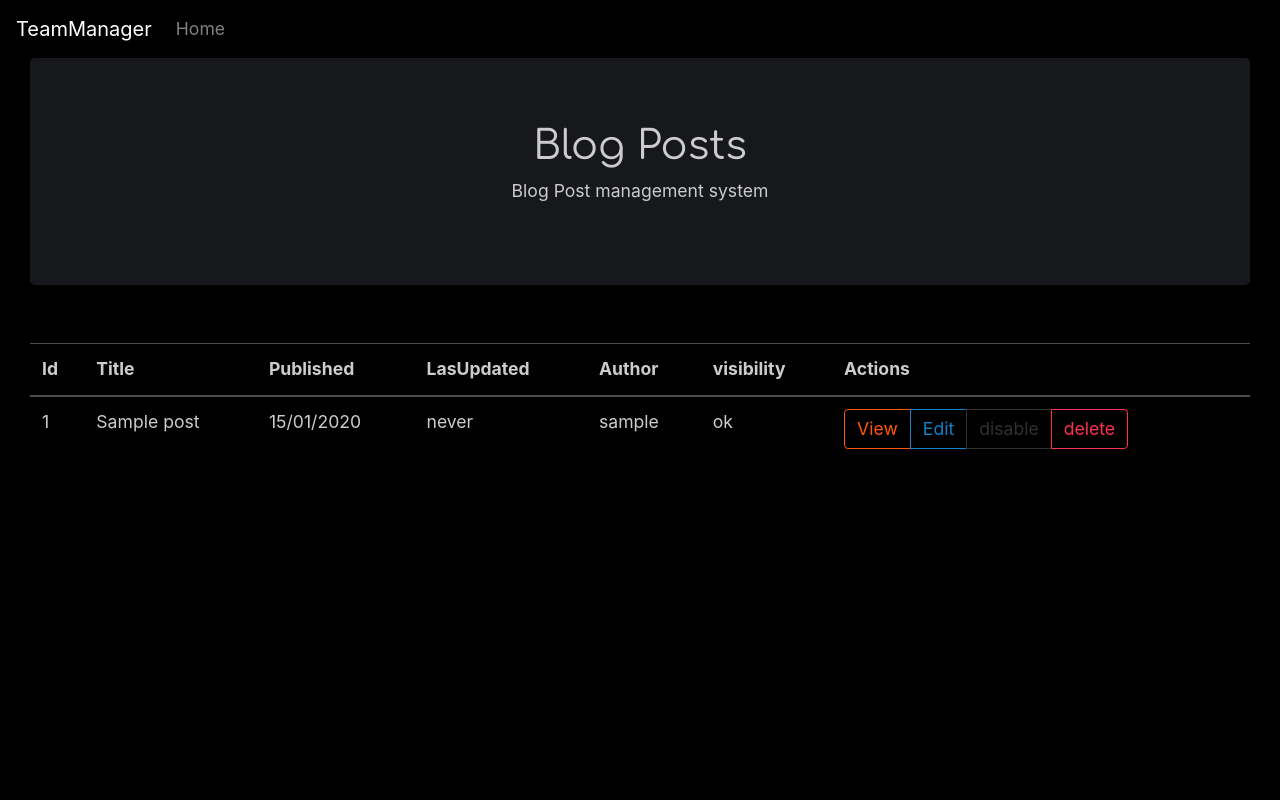
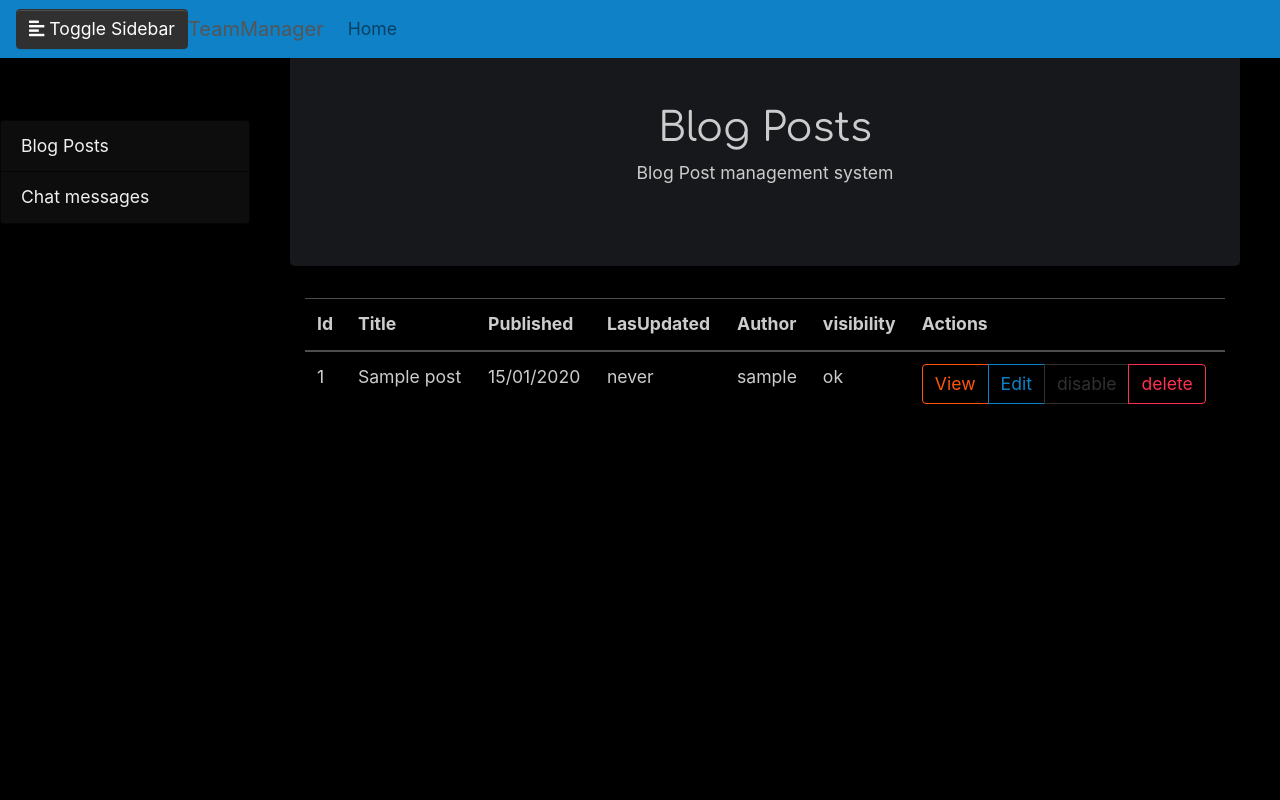
Before and after one commit to 12rambau/team-manager, a Symfony app: template templates/blog/adminIndex.html.twig in a window 1280 px wide. Run offline with Twig, Linux system fonts and the light colour scheme; the template is opened without the code that fills it: most values are stand-ins (such as "Sample title", 1, 10 or a date in 2020); some libraries are stand-ins or nearby versions.

Commit message:
sidebar add

```diff
--- /dev/null
+++ b/public/css/admin/style.css
@@ -0,0 +1,61 @@
+/* ---------------------------------------------------
+    SIDEBAR STYLE
+----------------------------------------------------- */
+#sidebar {
+    width: 250px;
+    position: fixed;
+    top: 0;
+    left: 0;
+    height: 100vh;
+    z-index: 999;
+    transition: all 0.3s;
+    margin-top: 15vh;
+}
+
+#sidebar.active {
+    margin-left: -250px;
+}
+
+/* ---------------------------------------------------
+    CONTENT STYLE
+----------------------------------------------------- */
+
+#content {
+    width: calc(100% - 250px);
+    padding: 40px;
+    min-height: 100vh;
+    transition: all 0.3s;
+    position: absolute;
+    top: 0;
+    right: 0;
+}
+
+#content.active {
+    width: 100%;
+}
+
+/* ---------------------------------------------------
+    MEDIAQUERIES
+----------------------------------------------------- */
+
+@media (max-width: 768px) {
+    #sidebar {
+        margin-left: -250px;
+    }
+    #sidebar.active {
+        margin-left: 0;
+    }
+    #content {
+        width: 100%;
+    }
+    #content.active {
+        width: calc(100% - 250px);
+    }
+    #sidebarCollapse span {
+        display: none;
+    }
+}
+
+body{
+    padding-top:   200px;
+}
--- a/src/Route/AdminRouting.yaml
+++ b/src/Route/AdminRouting.yaml
@@ -29,3 +29,6 @@ admin-blog-activate:
 admin-blog-view:
     path: /{slug}/view
     controller: App\Controller\BlogController::adminView
+
+admin-chat-index:
+    path: /chat/index
--- a/templates/admin.layout.html.twig
+++ b/templates/admin.layout.html.twig
@@ -1,13 +1,69 @@
-{% extends 'base.html.twig' %}
+{#{% extends 'base.html.twig' %}
 
 {% block stylesheets %}
     {{ parent() }}
     <link rel="stylesheet" href="{{ asset('css/theme/admin.css') }}" type="text/css"/>
+    <link rel="stylesheet" href="{{ asset('css/admin/style.css') }}" type="text/css"/>
 {% endblock %}
 
 
 {% block navbar %}
-<nav class="navbar sticky-top navbar-expand-lg navbar-dark bg-dark">
+<div class="wrapper">
+    <!-- Sidebar -->
+    <nav id="sidebar" class="active">
+        <div class="sidebar-header">
+        <h3>Bootstrap Sidebar</h3>
+        </div>
+        <ul class="list-unstyled components">
+            <p>Dummy Heading</p>
+            <li class="active">
+                <a href="#homeSubmenu" data-toggle="collapse" aria-expanded="false" class="dropdown-toggle">Home</a>
+                <ul class="collapse list-unstyled" id="homeSubmenu">
+                    <li>
+                        <a href="#">Home 1</a>
+                    </li>
+                    <li>
+                        <a href="#">Home 2</a>
+                    </li>
+                    <li>
+                        <a href="#">Home 3</a>
+                    </li>
+                </ul>
+            </li>
+            <li>
+                <a href="#">About</a>
+            </li>
+            <li>
+                <a href="#pageSubmenu" data-toggle="collapse" aria-expanded="false" class="dropdown-toggle">Pages</a>
+                <ul class="collapse list-unstyled" id="pageSubmenu">
+                    <li>
+                        <a href="#">Page 1</a>
+                    </li>
+                    <li>
+                        <a href="#">Page 2</a>
+                    </li>
+                    <li>
+                        <a href="#">Page 3</a>
+                    </li>
+                </ul>
+            </li>
+            <li>
+                <a href="#">Portfolio</a>
+            </li>
+            <li>
+                <a href="#">Contact</a>
+            </li>
+        </ul>
+    </nav>
+</div>
+{% endblock %}
+
+{% block body %}
+    <nav class="navbar navbar-expand-lg navbar-dark bg-dark">
+        <button type="button" id="sidebarCollapse" class="btn btn-secondary">
+            <i class="fas fa-align-left"></i>
+            <span>Toggle Sidebar</span>
+        </button>
         <a class="navbar-brand" href="#">TeamManager</a>
         <button class="navbar-toggler" type="button" data-toggle="collapse" data-target="#navbarNavAltMarkup" aria-controls="navbarNavAltMarkup" aria-expanded="false" aria-label="Toggle navigation">
         <span class="navbar-toggler-icon"></span>
@@ -33,13 +89,104 @@
             {% endif %}
         </div>
     </nav>
-{% endblock %}
 
-{% block body %}
-    <div class="container-fluid">
-        <div class="col-12">
+    <div class="row">
         {% block content %}
         {% endblock %}
     </div>
+{% endblock %}
+
+{% block javascripts %}
+    {{ parent() }}
+
+    <script type="text/javascript">
+
+    $(document).ready(function () {
+
+    $("#sidebar").mCustomScrollbar({
+         theme: "minimal"
+    });
+
+    $('#sidebarCollapse').on('click', function () {
+        // open or close navbar
+        $('#sidebar').toggleClass('active');
+        // close dropdowns
+        $('.collapse.in').toggleClass('in');
+        // and also adjust aria-expanded attributes we use for the open/closed arrows
+        // in our CSS
+        $('a[aria-expanded=true]').attr('aria-expanded', 'false');
+    });
+
+});
+
+    </script>
+
+    {% endblock %}#}
+
+{% extends 'base.html.twig' %}
+
+{% block stylesheets %}
+
+    {{ parent() }}
+
+    <link rel="stylesheet" href="{{ asset('css/theme/admin.css') }}" type="text/css"/>
+    <link rel="stylesheet" href="{{ asset('css/admin/style.css') }}" type="text/css"/>
+{% endblock %}
+
+
+
+ {% block sidebar %}
+    <!-- Sidebar Holder -->
+    <nav id="sidebar">
+        <ul class="list-group">
+            <li class="list-group-item"><a href="{{ path('admin-blog-index') }}">Blog Posts</a></li>
+            <li class="list-group-item"><a href="{{ path('admin-chat-index') }}">Chat messages</a></li>
+        </ul>
+    </nav>
+{% endblock %}
+
+{% block navbar %}
+    <nav class="navbar fixed-top navbar-expand-lg navbar-light bg-info">
+        <button type="button" id="sidebarCollapse" class="btn btn-secondary">
+            <i class="fas fa-align-left"></i>
+            <span>Toggle Sidebar</span>
+        </button>
+        <a class="navbar-brand" href="#">TeamManager</a>
+        <button class="navbar-toggler" type="button" data-toggle="collapse" data-target="#navbarNavAltMarkup" aria-controls="navbarNavAltMarkup" aria-expanded="false" aria-label="Toggle navigation">
+            <span class="navbar-toggler-icon"></span>
+        </button>
+        <div class="collapse navbar-collapse" id="navbarNavAltMarkup">
+            <div class="navbar-nav mr-auto">
+                <a class="nav-item nav-link" href="#">Home</a>
             </div>
+        </div>
+    </nav>
 {% endblock %}
+
+{% block javascripts %}
+    {{ parent() }}
+
+    <script type="text/javascript">
+
+        $(document).ready(function () {
+
+            $("#sidebar").mCustomScrollbar({
+                theme: "minimal"
+            });
+
+            $('#sidebarCollapse').on('click', function () {
+                // open or close navbar
+                $('#sidebar').toggleClass('active');
+                $('#content').toggleClass('active');
+                // close dropdowns
+                $('.collapse.in').toggleClass('in');
+                // and also adjust aria-expanded attributes we use for the open/closed arrows
+                // in our CSS
+                $('a[aria-expanded=true]').attr('aria-expanded', 'false');
+            });
+
+        });
+
+    </script>
+
+{% endblock %}
--- a/templates/admin/login.html.twig
+++ b/templates/admin/login.html.twig
@@ -16,6 +16,9 @@ body {
 
 {% block navbar %}
 {#empty the navbar block #}
+{% endblock %}
+
+{% block sidebar %}
 {% endblock %}
 
 
@@ -47,7 +50,4 @@ body {
         </form>
     </div>
 </div>
-
-{{ dump() }}
-
 {% endblock %}
--- a/templates/base.html.twig
+++ b/templates/base.html.twig
@@ -10,12 +10,15 @@
 		<link rel="stylesheet" href="https://stackpath.bootstrapcdn.com/bootstrap/4.1.3/css/bootstrap.min.css" integrity="sha384-MCw98/SFnGE8fJT3GXwEOngsV7Zt27NXFoaoApmYm81iuXoPkFOJwJ8ERdknLPMO" crossorigin="anonymous">
 		<link rel="stylesheet" href="http://ajax.googleapis.com/ajax/libs/jqueryui/1.8.14/themes/ui-lightness/jquery-ui.css" type="text/css" />
 		<link rel="stylesheet" href="https://use.fontawesome.com/releases/v5.7.2/css/all.css" integrity="sha384-fnmOCqbTlWIlj8LyTjo7mOUStjsKC4pOpQbqyi7RrhN7udi9RwhKkMHpvLbHG9Sr" crossorigin="anonymous">
+		<link rel="stylesheet" href="https://cdnjs.cloudflare.com/ajax/libs/malihu-custom-scrollbar-plugin/3.1.5/jquery.mCustomScrollbar.min.css">
 	{% endblock %}
 
 </head>
+
+{% block navbar %}
+{% endblock %}
+
 <body>
-	{% block navbar %}
-	{% endblock %}
 	<!-- c'est certain il existe une meilleure façon de faire mais pour l'instant la flemme -->
 	{% for key in app.session.flashbag.keys %}
 		{% for message in app.session.flashbag.get(key) %}
@@ -28,14 +31,24 @@
 		{% endfor %}
 	{% endfor %}
 
-  	{# On définit ce block, dans lequel vont venir s'insérer les autres vues du bundle #}
-	{% block body %}
-	{% endblock body %}
+{% block body %}
 
+	<div>
+		{% block sidebar %}
+		{% endblock %}
+
+		<div id="content">
+			{# On définit ce block, dans lequel vont venir s'insérer les autres vues du bundle #}
+			{% block content %}
+			{% endblock content %}
+		</div>
+	</div>
+{% endblock %}
 	{% block javascripts %}
     	<script src="https://code.jquery.com/jquery-3.3.1.slim.min.js" integrity="sha384-q8i/X+965DzO0rT7abK41JStQIAqVgRVzpbzo5smXKp4YfRvH+8abtTE1Pi6jizo" crossorigin="anonymous"></script>
 		<script src="https://cdnjs.cloudflare.com/ajax/libs/popper.js/1.14.3/umd/popper.min.js" integrity="sha384-ZMP7rVo3mIykV+2+9J3UJ46jBk0WLaUAdn689aCwoqbBJiSnjAK/l8WvCWPIPm49" crossorigin="anonymous"></script>
 		<script src="https://stackpath.bootstrapcdn.com/bootstrap/4.1.3/js/bootstrap.min.js" integrity="sha384-ChfqqxuZUCnJSK3+MXmPNIyE6ZbWh2IMqE241rYiqJxyMiZ6OW/JmZQ5stwEULTy" crossorigin="anonymous"></script>
-    {% endblock %}
+    <script src="https://cdnjs.cloudflare.com/ajax/libs/malihu-custom-scrollbar-plugin/3.1.5/jquery.mCustomScrollbar.concat.min.js"></script>
+		{% endblock %}
 </body>
 </html>
--- a/templates/blog/adminIndex.html.twig
+++ b/templates/blog/adminIndex.html.twig
@@ -9,7 +9,7 @@
     <p> Blog Post management system </p>
 </div>
 
-<dic class="container">
+<div class="container">
     <table class="table table-hover">
         <thead>
             <tr>
```
Lines whose indentation alone changed are shown as unchanged.
